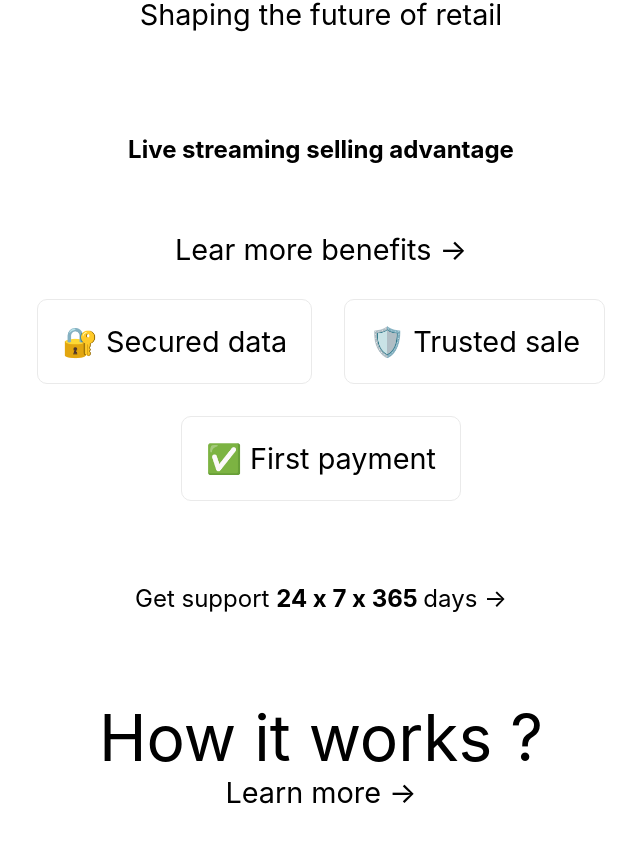
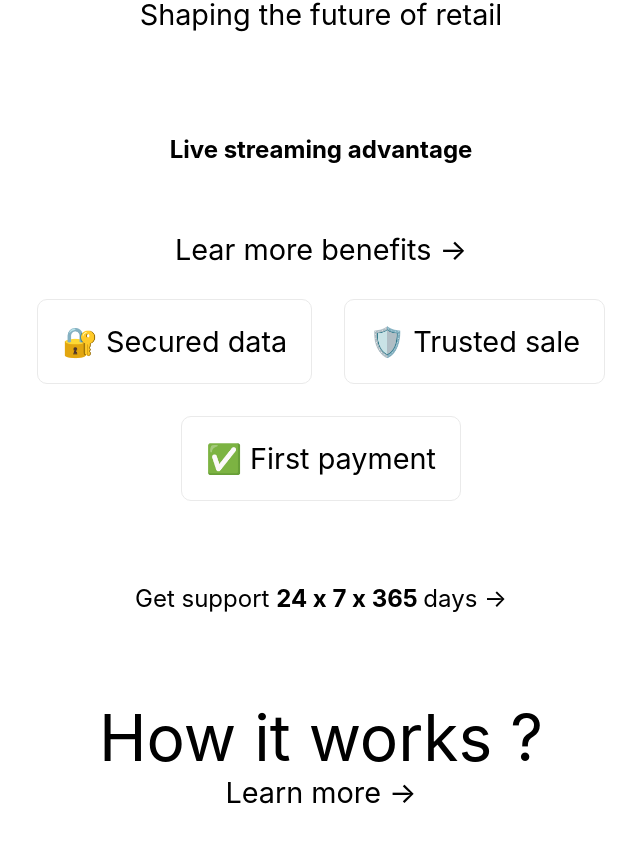
Before and after one commit to rammurmu/next, a Next.js app: page /seller in a window 1280 px wide. Shown: the part 1630-2472 px from the top of the page, without its empty margins (319-959 px from the left). Built offline with nearby package versions, Linux system fonts and the light colour scheme.

Commit message:
Update seller.js

```diff
--- a/pages/seller.js
+++ b/pages/seller.js
@@ -65,7 +65,7 @@ export default function Seller() {
          <br />
          <p>Shaping the future of retail</p>
          <br />
-      <div className={styles.description}><b>Live streaming selling advantage</b></div>
+      <div className={styles.description}><b>Live streaming advantage</b></div>
       <p>Lear more benefits &rarr;</p>
 
        <div className={styles.grid}>
```
